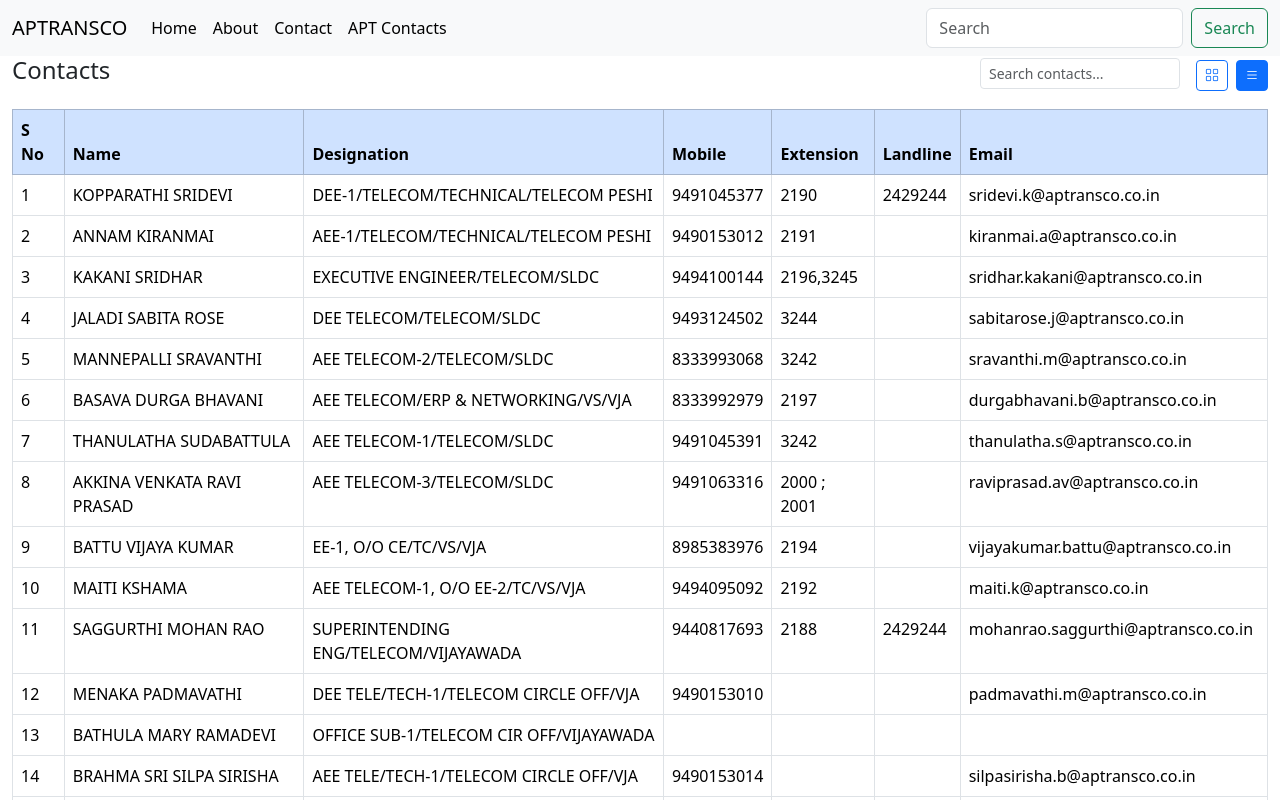
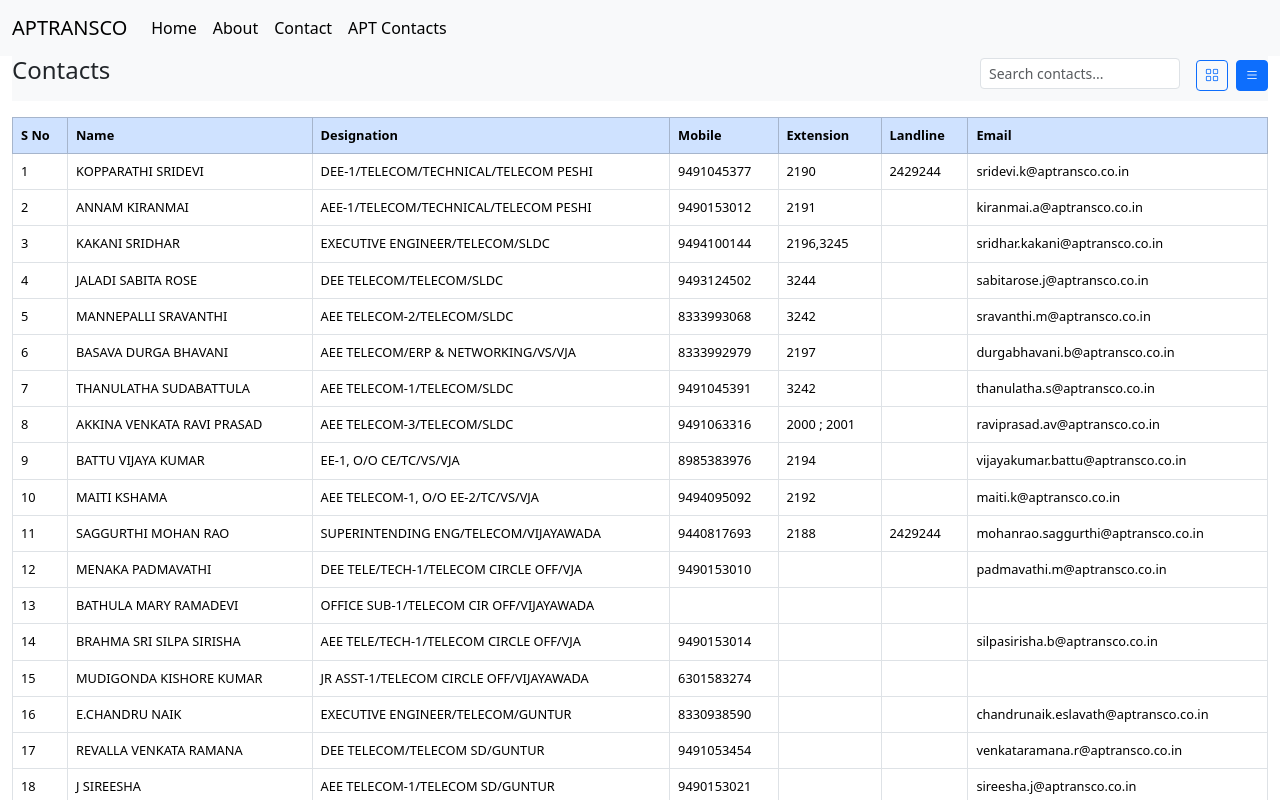
Before and after one commit to moinUXDesigner/test-app, a React (Create React App) app: page /aptcontact in a window 1280 px wide. Both pictures are taken after a click on the button 1252 px from the left and 75 px from the top of the page. Shown: the top 800 px of the page. Built offline with nearby package versions, Linux system fonts and the light colour scheme.

Commit message:
3rd commit

```diff
--- a/src/components/AptranscoContacts.js
+++ b/src/components/AptranscoContacts.js
@@ -5,20 +5,6 @@
 const AptranscoContacts = () => {
   const [view, setView] = useState('card'); // State to manage view type
   const [searchTerm, setSearchTerm] = useState(''); // State for search input
-
-  // Filtered contacts based on search term
-//   const filteredContacts = transcodata.filter((contact) => {
-//     const searchValue = searchTerm.toLowerCase();
-//     return (
-//       contact.Name.toLowerCase().includes(searchValue) ||
-//       contact.Designation.toLowerCase().includes(searchValue) ||
-//       contact.department.toLowerCase().includes(searchValue) ||
-//       contact.Mobile.toLowerCase().includes(searchValue) ||
-//       contact.Extension.toLowerCase().includes(searchValue) ||
-//       contact.Landline.toLowerCase().includes(searchValue) ||
-//       contact.Email.toLowerCase().includes(searchValue)
-//     );
-//   });
 
 const filteredContacts = transcodata.filter((contact) => {
     const searchValue = searchTerm.toLowerCase();
@@ -37,7 +23,7 @@
   return (
     <div className="container-fluid">
       {/* View Switcher and Search */}
-      <div className="d-flex justify-content-between align-items-center sticky-top">
+      <div className="d-flex justify-content-between align-items-center sticky-top bg-body-tertiary pb-2" style={{top: '56px'}}>
         <h4>Contacts</h4>
         <div>
           <input
@@ -89,7 +75,7 @@
 
       {/* Table View */}
       {view === 'table' && (
-        <div className="table-responsive mt-3">
+        <div className="table-responsive mt-3 font-sm">
           <table className="table table-bordered table-hover">
             <thead className="table-primary">
               <tr>
--- a/src/components/ContactsList.js
+++ b/src/components/ContactsList.js
@@ -138,7 +138,7 @@
   return (
     <div className="container-fluid">
       {/* View Switcher and Search */}
-      <div className="d-flex justify-content-between align-items-center mt-3">
+      <div className="d-flex justify-content-between align-items-center" style={{position: 'absolute', top: 30}}>
         <h4>Contacts</h4>
         <div>
           <input
--- a/src/components/Navbar.js
+++ b/src/components/Navbar.js
@@ -30,10 +30,10 @@
                                 <Link className="nav-link" to="/aptcontact">APT Contacts</Link>
                             </li>
                         </ul>
-                        <form className="d-flex" role="search">
+                        {/* <form className="d-flex" role="search">
                             <input className="form-control me-2" type="search" placeholder="Search" aria-label="Search" />
                             <button className="btn btn-outline-success" type="submit">Search</button>
-                        </form>
+                        </form> */}
                     </div>
                 </div>
             </div>
```
